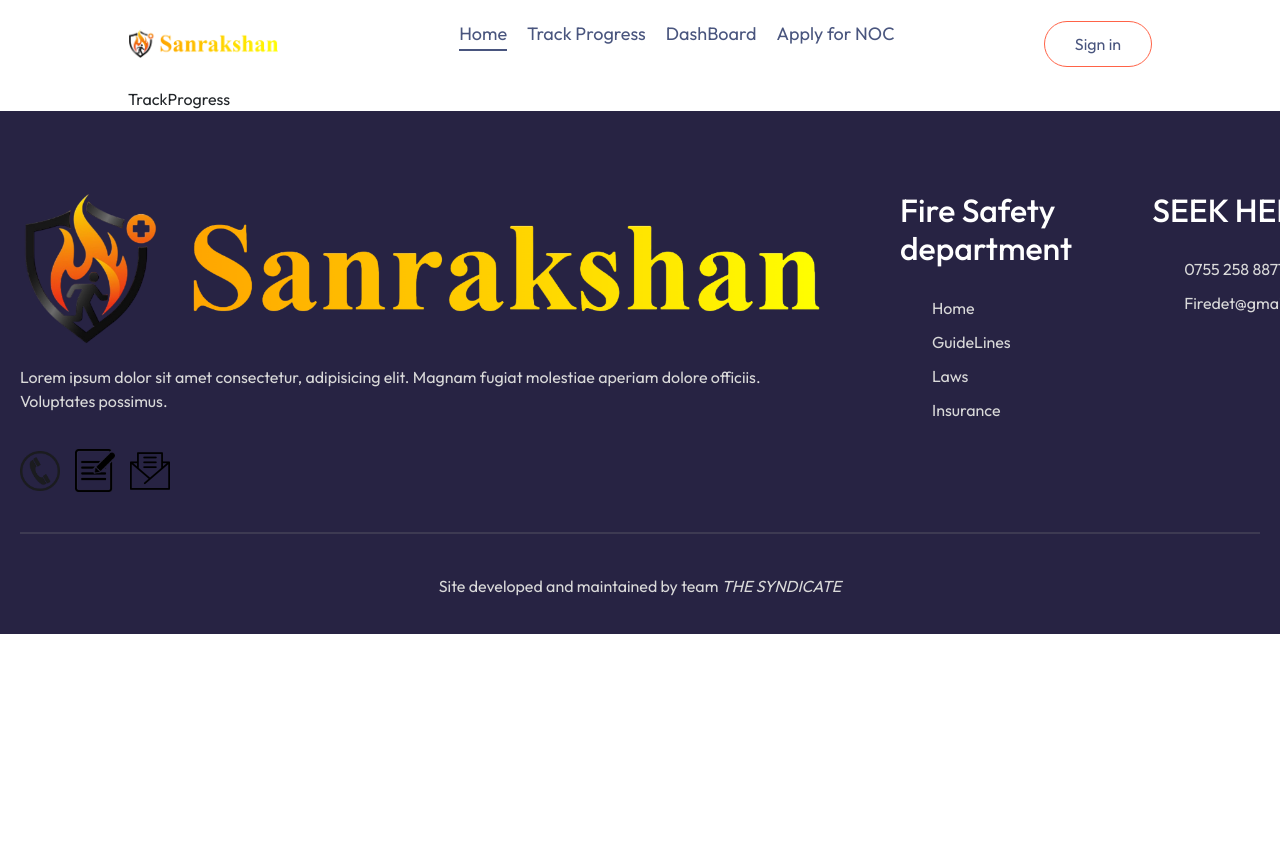
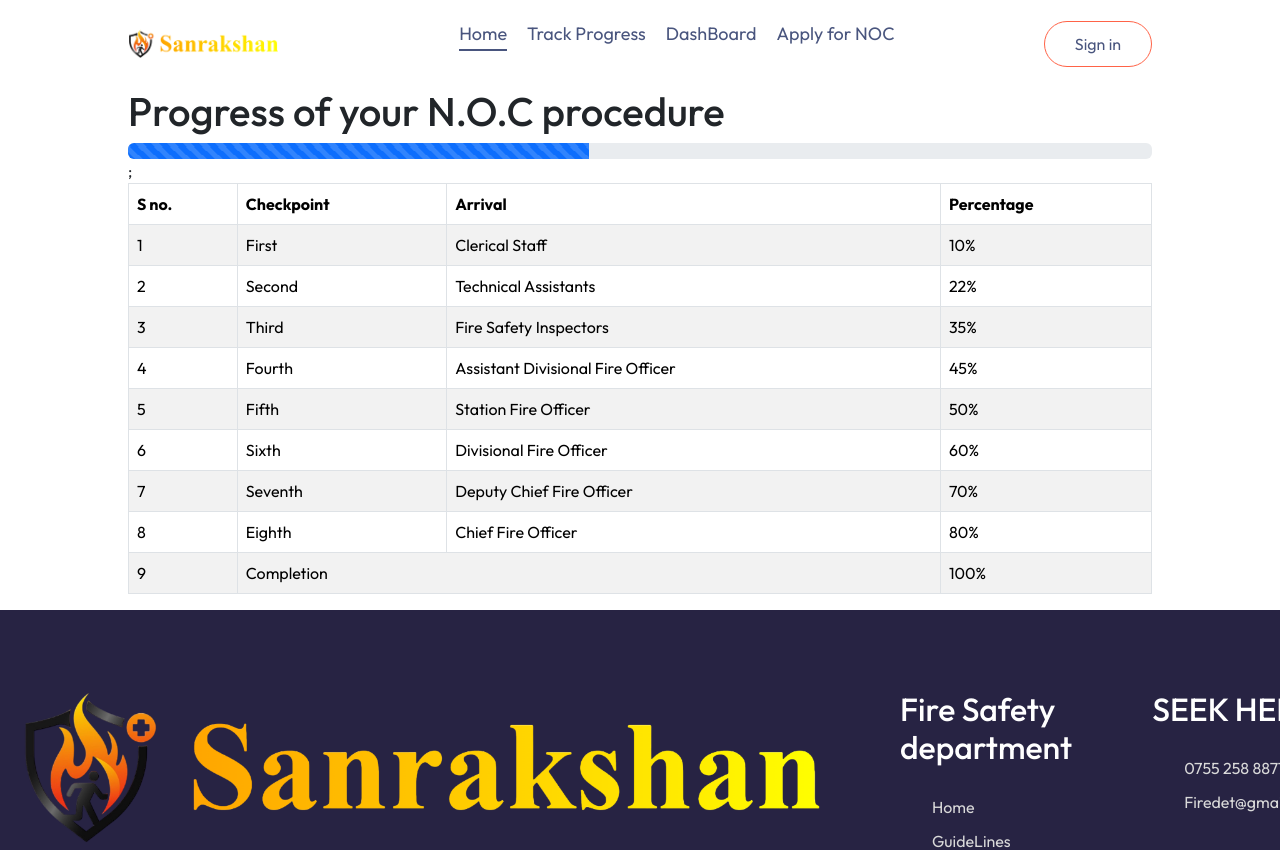
Before and after one commit to AyushSingh-Tomar/Sanrakshan, a React (Vite) app in the folder FrontEnd/: page /trackProgress in a window 1280 px wide. Shown: the top 850 px of the page. Before the commit the page ends 800 px from the top, so only its background shows below. Built offline with nearby package versions, Linux system fonts and the light colour scheme.

Commit message:
TrackProgress

```diff
--- a/FrontEnd/src/Components/CheckList/CheckList.jsx
+++ b/FrontEnd/src/Components/CheckList/CheckList.jsx
@@ -14,7 +14,7 @@
         <Card.Title>{item.name}</Card.Title>
         <Card.Subtitle className="mb-2 text-muted">Important for Id verification</Card.Subtitle>
         <Card.Text>
-          <p>{item.Description}</p>
+          {item.Description}
         </Card.Text>
         <Card.Link href="#">Read More</Card.Link>
         <Card.Link href="#">Upload</Card.Link>
--- a/FrontEnd/src/Components/PracticeList/PracticeList.jsx
+++ b/FrontEnd/src/Components/PracticeList/PracticeList.jsx
@@ -1,9 +1,13 @@
-
+import { useContext } from 'react'
+import {ContextProvider} from '../../Context/Context.jsx'
 import './PracticeList.css'
 const PracticeList = () => {
+    // const {practiceList}=useContext(ContextProvider)
   return (
-    <div>PracticeList</div>
+    <div className='PracticeList' id="PracticeList">
+        <h2>Practices you should follow</h2>
+    </div>
   )
 }
 
-export default PracticeList
+export {PracticeList}
--- a/FrontEnd/src/Context/Context.jsx
+++ b/FrontEnd/src/Context/Context.jsx
@@ -1,13 +1,13 @@
 
 import { createContext } from "react";
 import {checkList} from '../assets/assets'
-import {PracticeList} from '../assets/assets'
+import {practiceList} from '../assets/assets'
 export const Context=createContext(null);
 
 const ContextProvider=(props) =>{
   const contextValue ={
     checkList,
-    PracticeList
+    practiceList
 // Any variable,function made here will be available at any component of the website
   }
   return (
@@ -17,4 +17,4 @@
   )
 }
 
-export default ContextProvider
+export {ContextProvider }
--- a/FrontEnd/src/Pages/ApplyNOC/ApplyNOC.jsx
+++ b/FrontEnd/src/Pages/ApplyNOC/ApplyNOC.jsx
@@ -1,9 +1,11 @@
 import './ApplyNOC.css'
 import {CheckList} from '../../Components/CheckList/CheckList'
+import {PracticeList} from '../../Components/PracticeList/PracticeList'
 const ApplyNOC = () => {
   return (
     <>
     <CheckList/>
+    <PracticeList/>
     <div></div>
     </>
   )
--- a/FrontEnd/src/Pages/TrackProgress/TrackProgress.jsx
+++ b/FrontEnd/src/Pages/TrackProgress/TrackProgress.jsx
@@ -1,6 +1,79 @@
+import ProgressBar from 'react-bootstrap/ProgressBar';
+import Table from 'react-bootstrap/Table';
 const TrackProgress = () => {
   return (
-    <div>TrackProgress</div>
+    <>
+    <div>
+      <h1>Progress of your N.O.C procedure</h1>
+     <ProgressBar animated now={45} />;
+
+    </div>
+    <Table striped bordered hover>
+      <thead>
+        <tr>
+          <th>S no.</th>
+          <th>Checkpoint</th>
+          <th>Arrival </th>
+          <th>Percentage</th>
+        </tr>
+      </thead>
+      <tbody>
+        <tr>
+          <td>1</td>
+          <td>First</td>
+          <td>Clerical Staff</td>
+          <td>10%</td>
+        </tr>
+        <tr>
+          <td>2</td>
+          <td>Second</td>
+          <td>Technical Assistants</td>
+          <td>22%</td>
+        </tr>
+        <tr>
+          <td>3</td>
+          <td>Third</td>
+          <td>Fire Safety Inspectors</td>
+          <td>35%</td>
+        </tr>
+        <tr>
+          <td>4</td>
+          <td>Fourth</td>
+          <td>Assistant Divisional Fire Officer</td>
+          <td>45%</td>
+        </tr>
+        <tr>
+          <td>5</td>
+          <td>Fifth</td>
+          <td>Station Fire Officer </td>
+          <td>50%</td>
+        </tr>
+        <tr>
+          <td>6</td>
+          <td>Sixth</td>
+          <td>Divisional Fire Officer </td>
+          <td>60%</td>
+        </tr>
+        <tr>
+          <td>7</td>
+          <td>Seventh</td>
+          <td>Deputy Chief Fire Officer</td>
+          <td>70%</td>
+        </tr>
+        <tr>
+          <td>8</td>
+          <td>Eighth</td>
+          <td>Chief Fire Officer </td>
+          <td>80%</td>
+        </tr>
+        <tr>
+          <td>9</td>
+          <td colSpan={2}>Completion</td>
+          <td>100%</td>
+        </tr>
+      </tbody>
+    </Table>
+    </>
   )
 }
 
--- a/FrontEnd/src/assets/assets.js
+++ b/FrontEnd/src/assets/assets.js
@@ -38,7 +38,7 @@
     CheckMark: false}
 ]
 
-export const PracticeList =[
+export const practiceList =[
     { Description: "You have to.....",
      CheckMark: false},
     { Description: "You have to.....",
--- a/FrontEnd/src/main.jsx
+++ b/FrontEnd/src/main.jsx
@@ -3,7 +3,7 @@
 import App from './App.jsx'
 import './index.css'
 import {BrowserRouter} from 'react-router-dom'
-import ContextProvider from './Context/Context.jsx'
+import {ContextProvider} from './Context/Context.jsx'
 ReactDOM.createRoot(document.getElementById('root')).render(
   <BrowserRouter>
     <ContextProvider>
```
